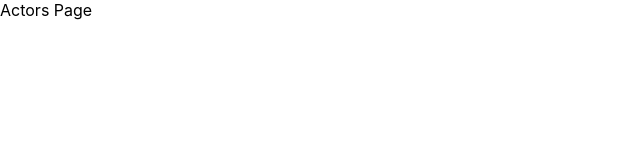
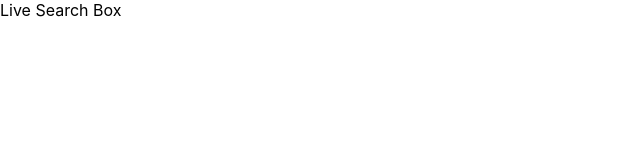
Before and after one commit to joesalm/tmdb-actors-search, a React (Create React App) app: page / in a window 1280 px wide. Shown: the top 160 px of the page, without its empty margins (0-640 px from the left). Built offline with nearby package versions, Linux system fonts and the light colour scheme.

Commit message:
created an empty LiveSerachBox component

```diff
--- a/src/components/ActorsPage.js
+++ b/src/components/ActorsPage.js
@@ -1,4 +1,5 @@
 import React from 'react';
+import LiveSearchBox from './LiveSearchBox';
 
 
 class ActorsPage extends React.Component {
@@ -6,7 +7,7 @@ class ActorsPage extends React.Component {
     render() {
         return (
             <div className="p-actors">
-                Actors Page
+                <LiveSearchBox/>
             </div>
         )
     }
--- /dev/null
+++ b/src/components/LiveSearchBox.js
@@ -0,0 +1,15 @@
+import React from 'react';
+
+
+class LiveSearchBox extends React.Component {
+
+    render() {
+        return (
+            <div className="c-live-search-box">
+                Live Search Box
+            </div>
+        )
+    }
+}
+
+export default LiveSearchBox;
```
